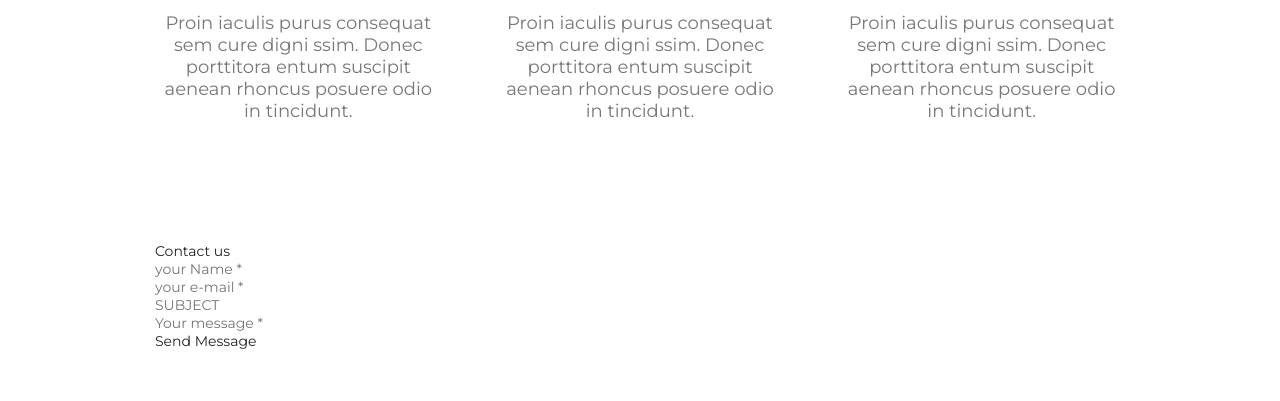
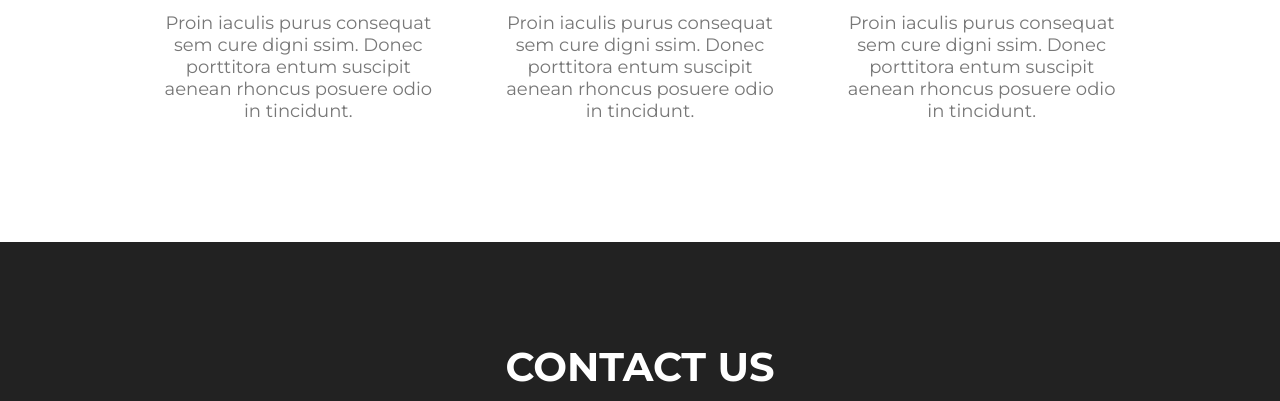
Before and after one commit to NadarKhilchuk/golden, a plain HTML site: page index.html in a window 1280 px wide. Shown: the part 399-800 px from the top of the page. Drawn offline with Linux system fonts and the light colour scheme.

Commit message:
new project

```diff
--- a/css/styles.css
+++ b/css/styles.css
@@ -95,3 +95,93 @@ margin-bottom: 100px;
 	font-weight: 400;
 	color: var(--grey-color);
 }
+
+/*! Footer   */
+.footer-home {
+	background-color: var(--dark-color);
+}
+.footer-home-container {
+	padding-top: 100px;
+	padding-bottom: 100px;
+	display: flex;
+	flex-direction: column;
+	align-items: center;
+	gap: 115px;
+}
+.footer-home-title {
+	font-size: 40px;
+	font-weight: 700;
+	text-transform: uppercase;
+	color: var(--white-color);
+}
+.footer-home-form {
+	width: 100%;
+	display: flex;
+	flex-direction: column;
+	gap:30px;
+}
+.footer-home-wrapper {
+	display: flex;
+	gap: 30px;
+}
+.footer-home-left {
+	flex: 1 1 calc((100% - 30px) / 2);
+}
+.footer-home-list {
+	display: flex;
+	flex-direction: column;
+	gap: 30px;
+}
+.footer-home-item {
+}
+.footer-home-input {
+	width: 100%;
+	border-radius: 10px;
+	padding: 15px 20px;
+	background-color: var(--white-color);
+	border: 1px solid #ccc;
+	color: var(--light-color);
+}
+.footer-home-input::placeholder {
+	color: var(--light-color);
+	font-weight: 700;
+	text-transform: uppercase;
+}
+.footer-home-right {
+	flex: 1 1 calc((100% - 30px) / 2);
+}
+
+.right-footer-home {
+	border-radius: 10px;
+	padding: 15px 20px;
+	background-color: var(--white-color);
+	border: 1px solid #ccc;
+	color: var(--light-color);
+	padding-bottom: 170px;
+}
+.right-footer-home-input {
+	height: 100%;
+	width: 100%;
+}
+.right-footer-home-input::placeholder {
+	position: absolute;
+	color: var(--light-color);
+	font-weight: 700;
+	text-transform: uppercase;
+}
+.footer-home-button {
+	align-self: center;
+font-size: 18px;
+font-weight: 700;
+text-transform: uppercase;
+color: var(--white-color);
+padding: 25px 35px;
+background-color: var(--yellow-color);
+border-radius: 10px;
+transition: all 0.3s ease 0s;
+}
+
+.footer-home-button:hover {
+background-color: var(--white-color);
+color: var(--yellow-color);
+}
```
